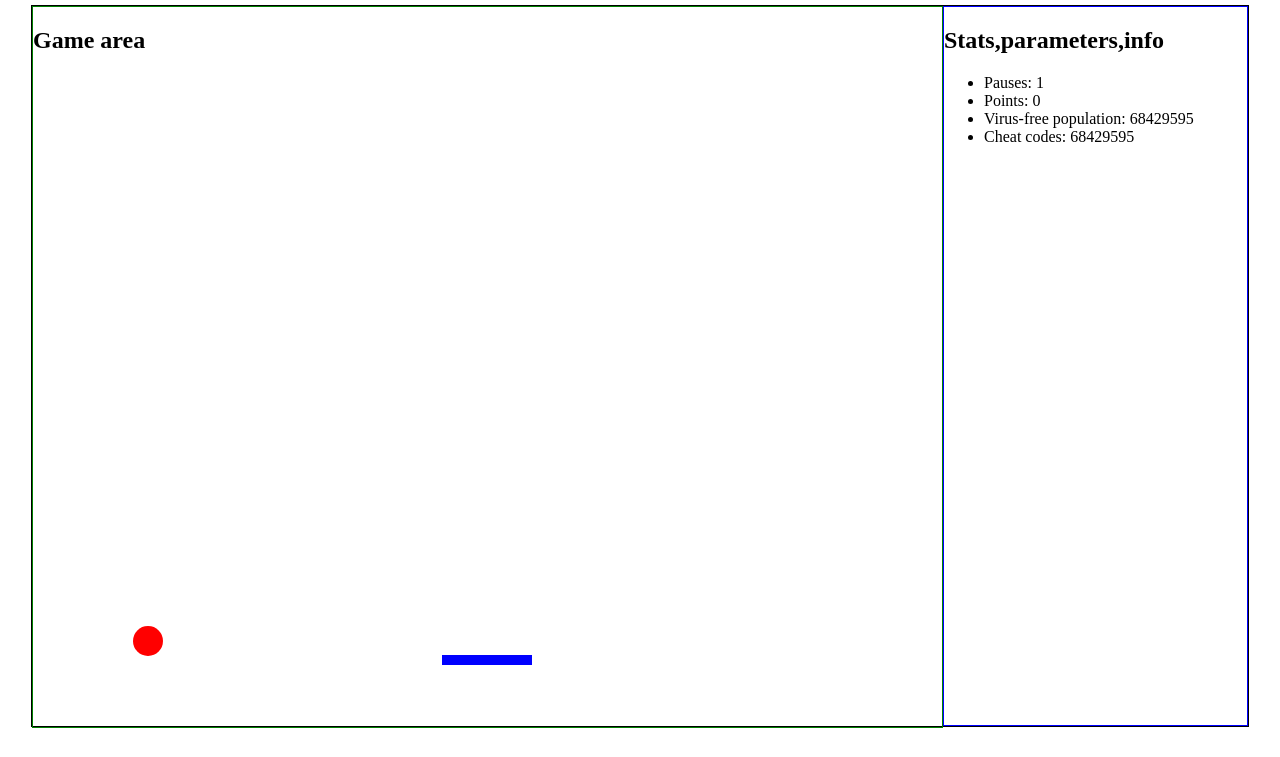
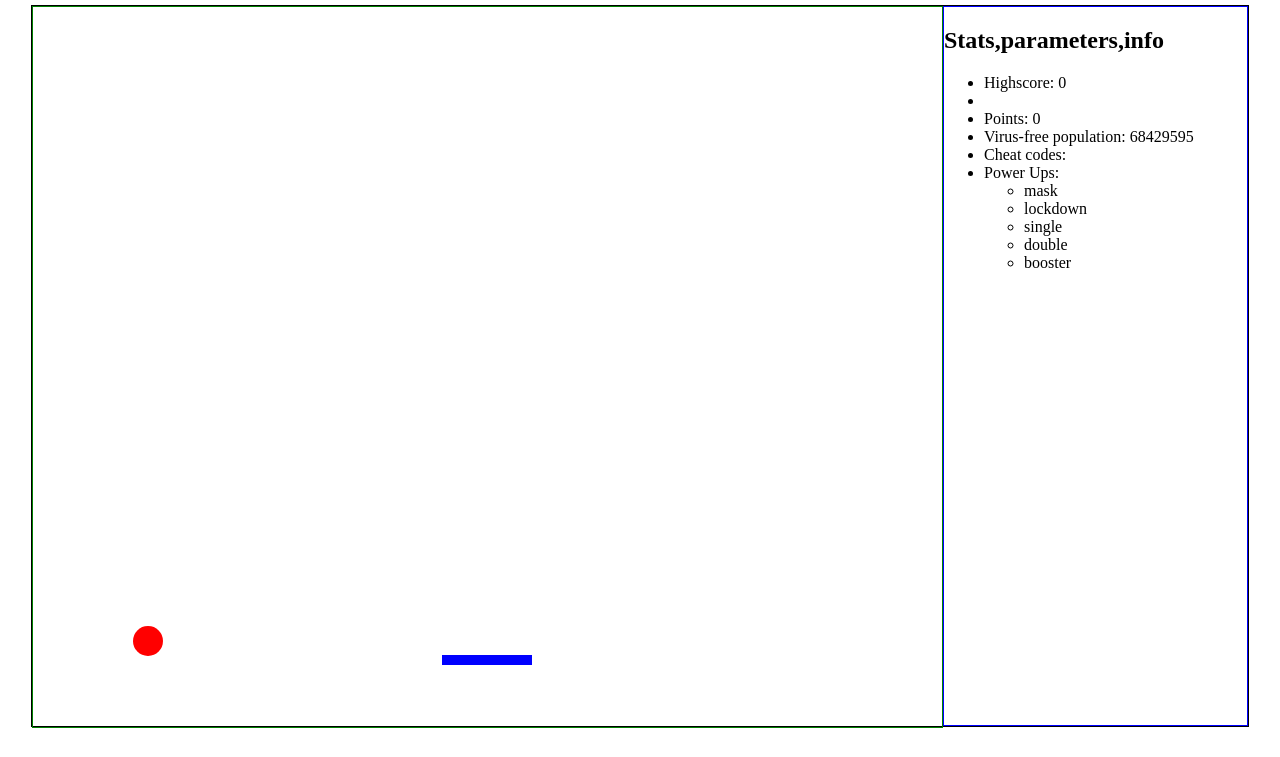
Before and after one commit to rodages/Project-One-The-Pandemic-Game, a plain HTML site: page index.html in a window 1280 px wide. Shown: the part 51-808 px from the top of the page. Drawn offline with Linux system fonts and the light colour scheme.

Commit message:
Update index.html

```diff
--- a/index.html
+++ b/index.html
@@ -6,21 +6,29 @@
     <meta name="viewport" content="width=device-width, initial-scale=1.0">
     <link rel="stylesheet" href="./styles/styles.css">
 
-    <title>Pandemic</title>
+    <title></title>
 </head>
 <body>
     <h1>The pandemic game</h1>
     <main class="game-frame">
         <section class="game-field">
-            <h2>Game area</h2>
+
         </section>
         <aside class="game-info-display-field">
             <h2>Stats,parameters,info</h2>
             <ul>
-                <li>Pauses: <span class="pauses">1</span></li>
+                <li>Highscore: <span class="highscore">0</span></li>
+                <li></li>
                 <li>Points: <span class="points">0</span></li>
                 <li>Virus-free population: <span class="healthy-population">68429595</span></li>
-                <li>Cheat codes: <span class="cheat-codes">68429595</span></li>
+                <li>Cheat codes:<ul class="cheat-codes"></ul> </li>
+                <li>Power Ups:<ul>
+                    <li class="mask">mask</li>
+                    <li class="lockdown">lockdown</li>
+                    <li class="single">single</li>
+                    <li class="double">double</li>
+                    <li class="booster">booster</li>
+                </ul></li>
             </ul>
         </aside>
     </main>
```
